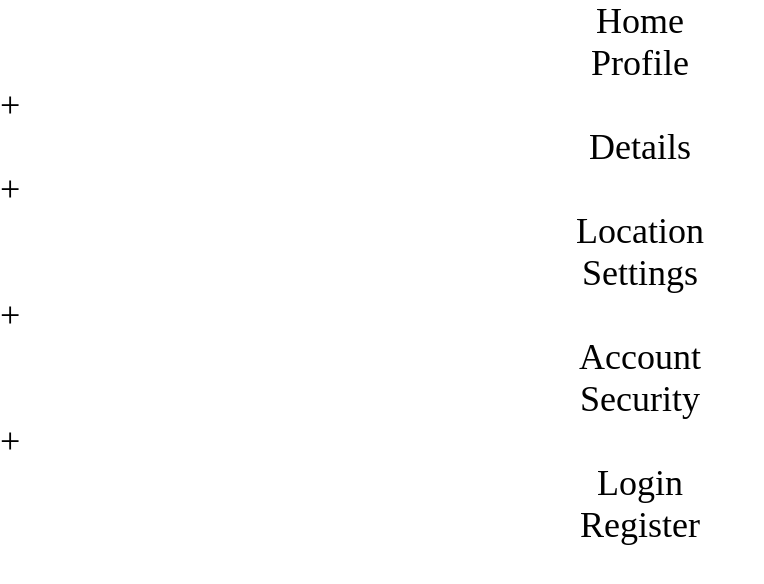
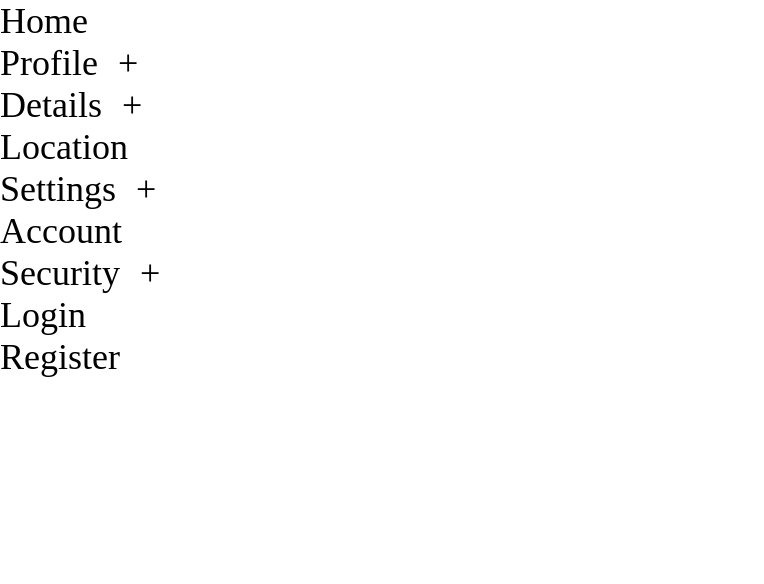
Before and after one commit to CaimeoAI/practice_treeview, a React (Vite) app: page / in a window 1280 px wide. Shown: the top 584 px of the page, without its empty margins (0-764 px from the left). Built offline with nearby package versions, Linux system fonts and the light colour scheme.

Commit message:
created and linked css file for menu-item component with basic styling, while deleting unnecessary styling in App.css

```diff
--- a/src/App.css
+++ b/src/App.css
@@ -6,8 +6,3 @@
     text-decoration: none;
     font-size: 1.5rem;
 }
-
-p {
-    width: fit-content;
-    margin: auto;
-}
--- a/src/components/menu-item.jsx
+++ b/src/components/menu-item.jsx
@@ -1,5 +1,6 @@
 import { useState } from "react";
 import MenuList from "./menu-list";
+import "../style/menu-item.css"
 
 
 //? Component that represents an individual menu item
@@ -9,7 +10,7 @@ export default function MenuItem({item}) {
 
     return (
         <li>
-            <div>
+            <div className="item-label">
                 <p>{item.label}</p>
                 {
                     //? If the item has children, add a '+' sign
--- /dev/null
+++ b/src/style/menu-item.css
@@ -0,0 +1,4 @@
+.item-label {
+    display: flex;
+    gap: 20px;
+}
```
